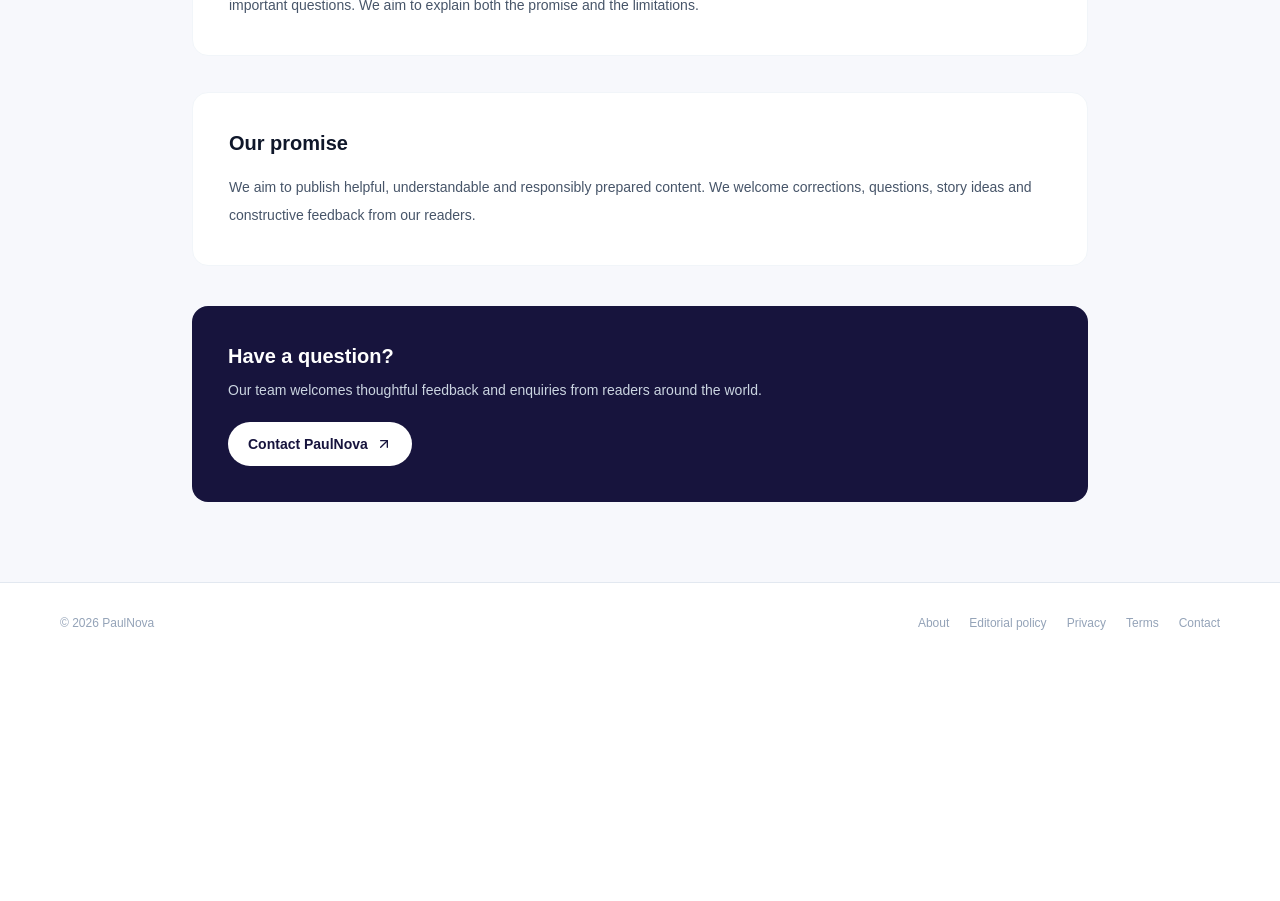
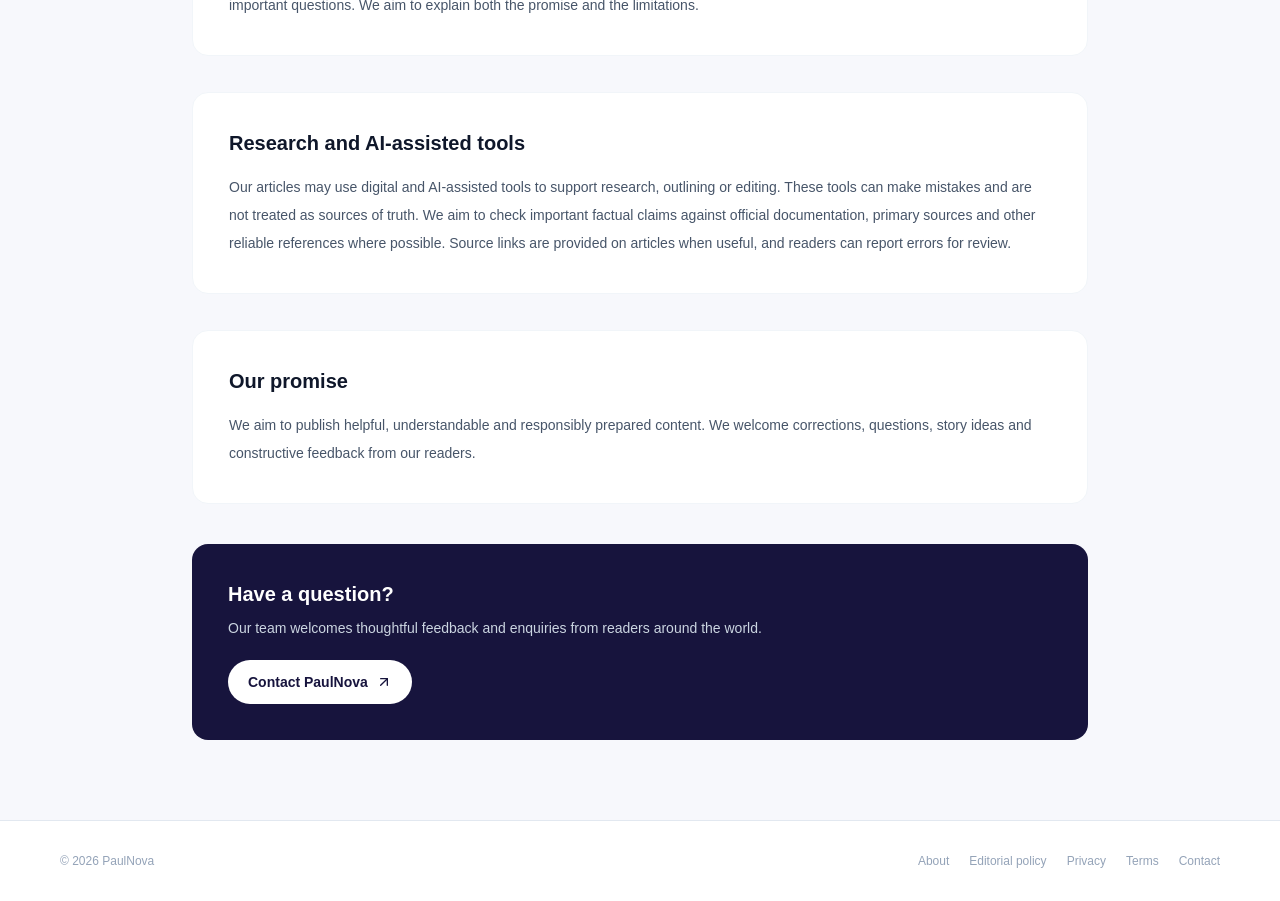
Before and after one commit to paulwebsdev/Blog, a Next.js app: page /about in a window 1280 px wide. Shown: the part 960-1861 px from the top of the page. Before the commit the page ends 1623 px from the top, so only its background shows below. Built offline with nearby package versions, Linux system fonts and the light colour scheme; no server answers; the database is empty.

Commit message:
Explain PaulNova's research and AI-assisted editorial approach

```diff
--- a/src/app/about/page.tsx
+++ b/src/app/about/page.tsx
@@ -5,5 +5,6 @@ export default function AboutPage() { return <InfoPage eyebrow="Our purpose" tit
 {heading:"What we cover",paragraphs:["Our coverage is organised around four connected areas: technology; artificial intelligence; business and money; and education and careers. We explain developments, explore useful tools and highlight ideas that can help people make informed decisions." ]},
 {heading:"Who we write for",paragraphs:["PaulNova is for curious readers, students, professionals, founders, creators and lifelong learners. Our perspective is global: we aim to make our reporting and guides useful across countries, industries and experience levels."]},
 {heading:"Our approach",paragraphs:["We value clarity over jargon, usefulness over hype and context over headlines. Technology can create opportunity, but it also raises important questions. We aim to explain both the promise and the limitations." ]},
+{heading:"Research and AI-assisted tools",paragraphs:["Our articles may use digital and AI-assisted tools to support research, outlining or editing. These tools can make mistakes and are not treated as sources of truth. We aim to check important factual claims against official documentation, primary sources and other reliable references where possible. Source links are provided on articles when useful, and readers can report errors for review."]},
 {heading:"Our promise",paragraphs:["We aim to publish helpful, understandable and responsibly prepared content. We welcome corrections, questions, story ideas and constructive feedback from our readers."]},
 ]}/> }
```
